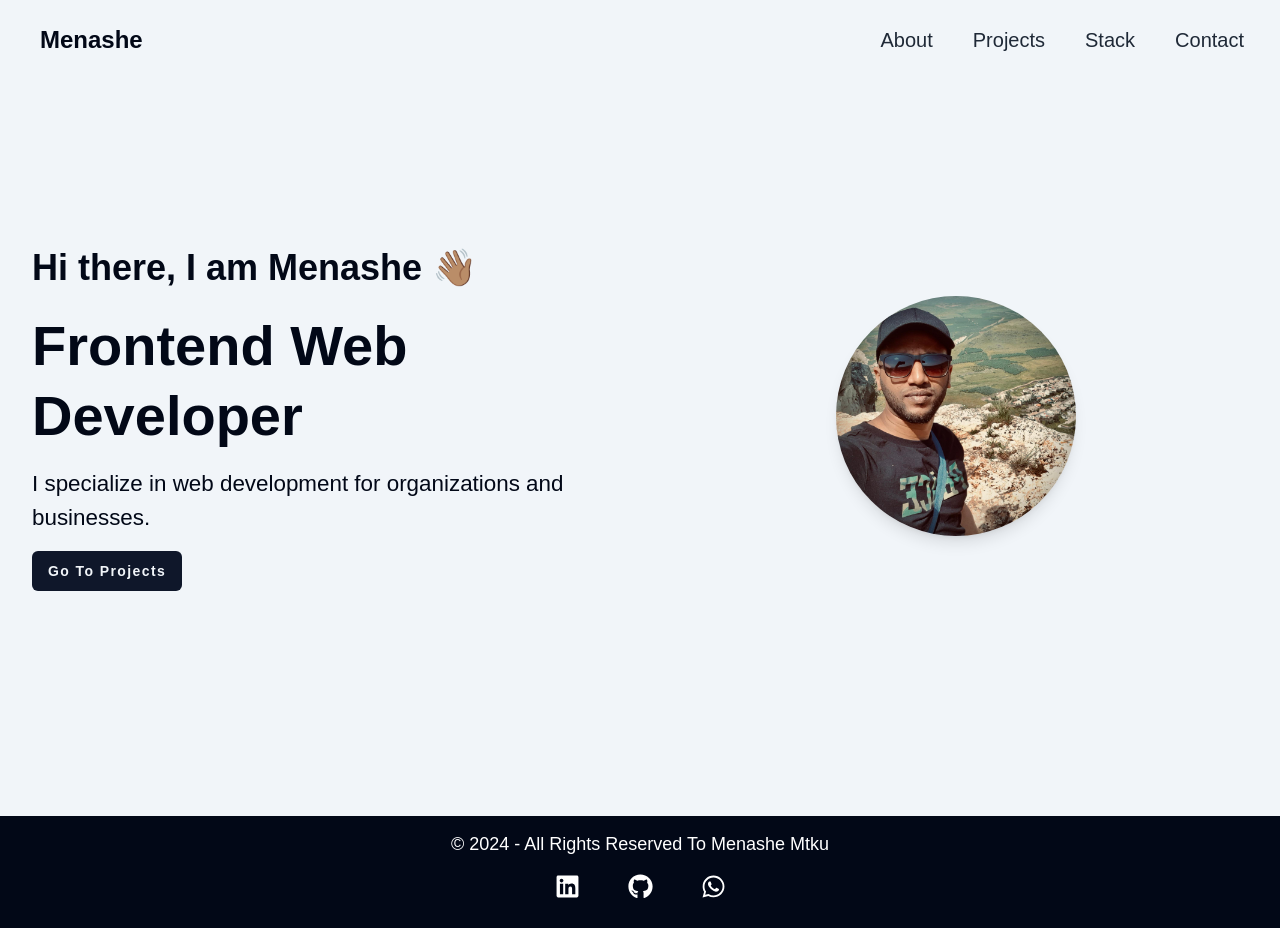
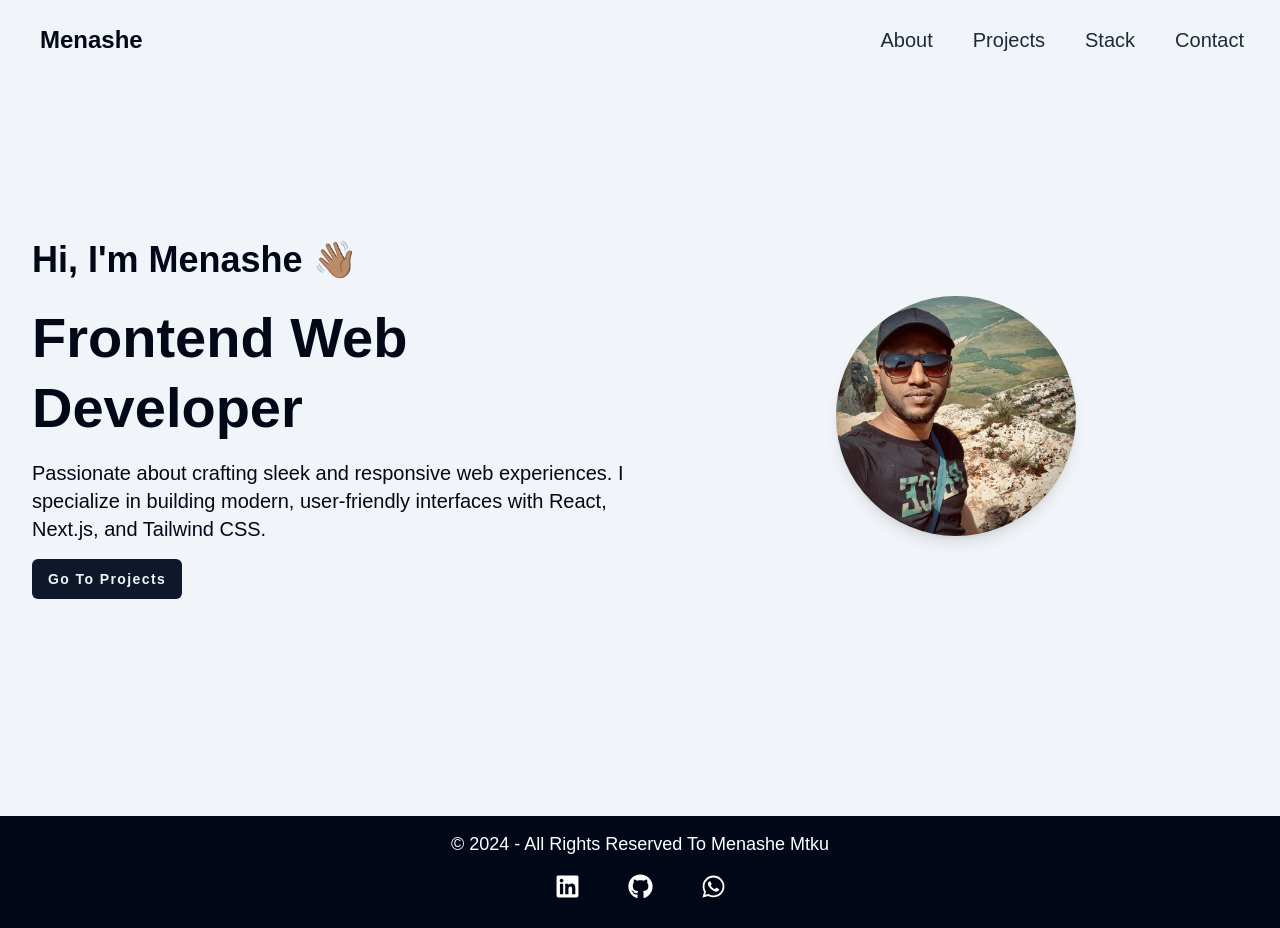
Before and after one commit to MenasheMtku/next-portfolio, a Next.js app: page /home in a window 1280 px wide. Built offline with nearby package versions, Linux system fonts and the light colour scheme.

Commit message:
modified: new content edited

```diff
--- a/app/home/page.tsx
+++ b/app/home/page.tsx
@@ -10,14 +10,13 @@ export default function Home() {
           {/* Text Section */}
           <div className="order-1 grid gap-4 pl-4 text-center md:order-[-1] md:text-left">
             <h2 className="text-[1.75rem] font-semibold sm:text-[2rem] lg:text-[2.25rem]">
-              Hi there, I am Menashe 👋🏽
+              Hi, I&apos;m Menashe 👋🏽
             </h2>
             <h1 className="text-[2rem] font-bold leading-tight sm:text-[2.5rem] lg:text-[3.5rem]">
               Frontend Web Developer
             </h1>
-            <p className="text-[1.1rem] sm:text-[1.3rem] lg:text-[1.4rem]">
-              I specialize in web development for organizations and businesses.
-            </p>
+            <p className="text-lg md:text-xl">
+              Passionate about crafting sleek and responsive web experiences. I specialize in building modern, user-friendly interfaces with React, Next.js, and Tailwind CSS.</p>
             <>
               <Link href="/projects" type="button">
                 <Button className="mx-auto flex w-max items-center justify-center rounded-md bg-primary px-[1rem] py-[0.7rem] font-semibold tracking-widest text-accent duration-500 ease-in md:mx-0">
```
